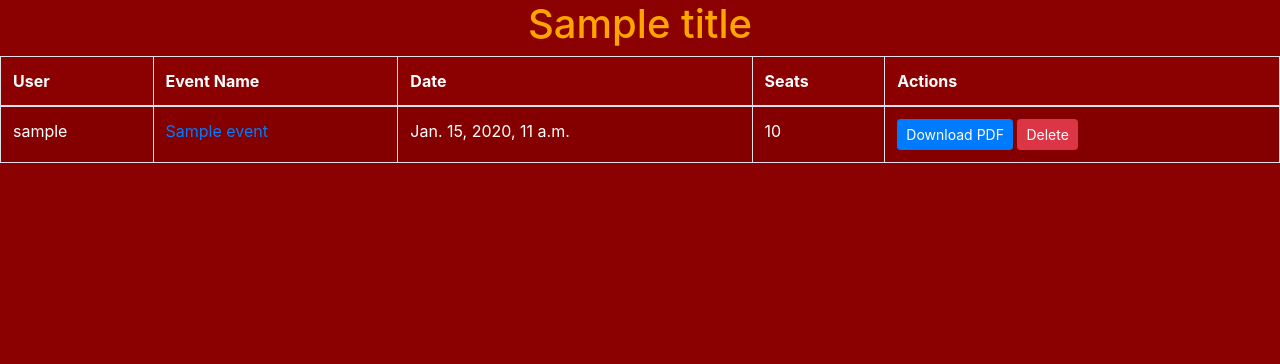
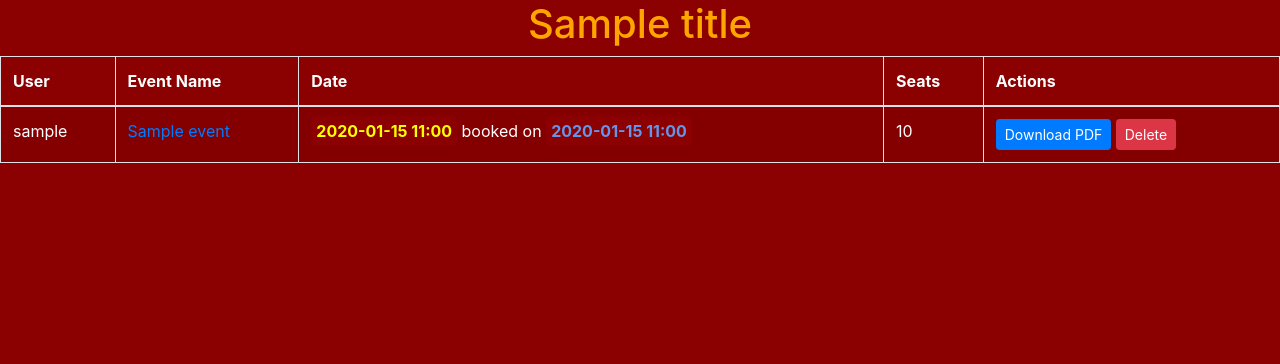
Before and after one commit to Piltxi/SpritzCollege, a Django app: template SpritzCollege/Activities/templates/Activities/Events/event_bookings.html in a window 1280 px wide. Shown: the part 56-420 px from the top of the page. Run offline with Django 5.2, Linux system fonts and the light colour scheme; tables that the repository leaves empty hold one stand-in row (values such as "Sample post"); the template is opened without the code that fills it: values that come from a table or form of the project are taken from there, most other values are stand-ins (such as "Sample title", 1, 10 or a date in 2020); parts of the project's set-up code (start-up, migrations or seed data) failed here and were passed over.

Commit message:
Activities: fix data in events ist.

```diff
--- a/SpritzCollege/Activities/models.py
+++ b/SpritzCollege/Activities/models.py
@@ -88,7 +88,8 @@ class Event(models.Model):
         return cls.objects.filter(date__gte=timezone.now())
 
     def __str__(self):
-        return f"{self.name} ({self.date.strftime('%Y-%m-%d %H:%M')})"
+        local_date = timezone.localtime(self.date)
+        return f"{self.name} ({local_date.strftime('%Y-%m-%d %H:%M')})"
 
     class Meta:
         ordering = ['date']
--- a/SpritzCollege/Activities/templates/Activities/Events/event_bookings.html
+++ b/SpritzCollege/Activities/templates/Activities/Events/event_bookings.html
@@ -36,6 +36,20 @@
     .modal-buttons {
         display: flex;
         justify-content: space-between;
+    }
+    .highlight-date-event {
+        font-weight: bold;
+        color: yellow;
+        background-color: darkred;
+        padding: 5px;
+        border-radius: 5px;
+    }
+    .highlight-date-book {
+        font-weight: bold;
+        color: cornflowerblue;
+        background-color: darkred;
+        padding: 5px;
+        border-radius: 5px;
     }
 </style>
 
@@ -90,7 +104,10 @@
             <tr>
                 <td>{{ item.user }}</td>
                 <td> <a href="{% url 'event_detail' item.event.id %}">{{ item.event.name }}</a> </td>
-                <td>{{ item.event.date }}</td>
+                <td>
+                    <span class="highlight-date-event">{{ item.event.date|date:"Y-m-d H:i" }}</span>
+                    booked on <span class="highlight-date-book">{{ item.booking_time|date:"Y-m-d H:i" }}</span>
+                </td>
                 <td>{{ item.num_seats }}</td>
                 <td>
                     <a href="{% url 'user_booking_pdf' item.id %}" class="btn btn-primary btn-sm">Download PDF</a>
--- a/SpritzCollege/Profiles/apps.py
+++ b/SpritzCollege/Profiles/apps.py
@@ -6,5 +6,5 @@ class ProfilesConfig(AppConfig):
     name = 'Profiles'
 
     def ready(self):
-        print("Caricamento dei segnali di Profiles")
+        # print("Caricamento dei segnali di Profiles")
         import Profiles.signals
```
Also changed, not shown: SpritzCollege/Activities/views.py (+2 -7 lines).
